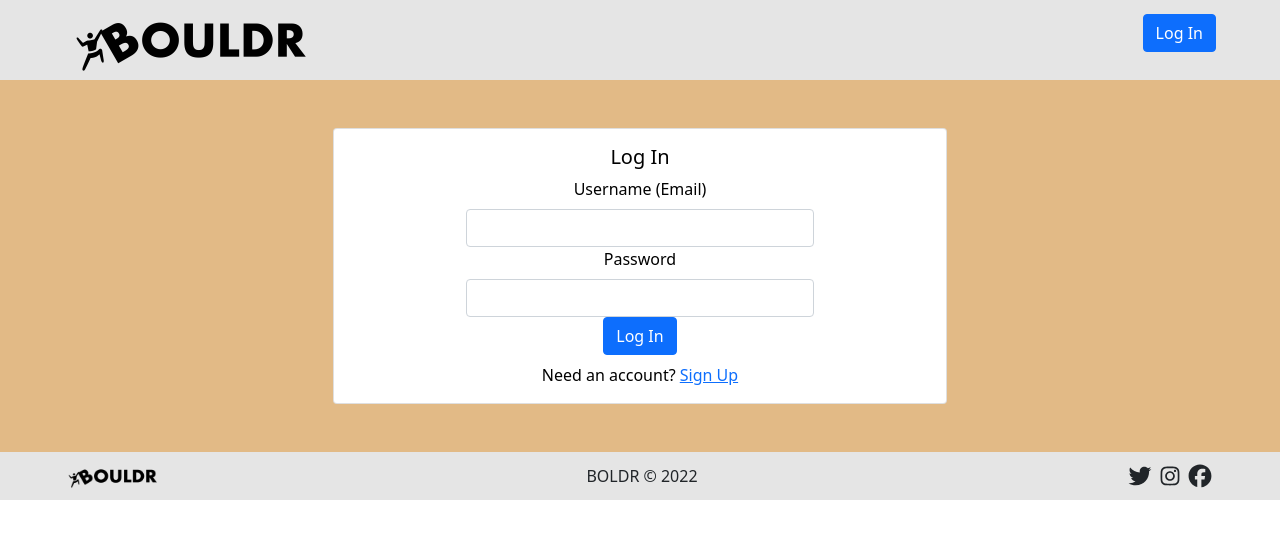
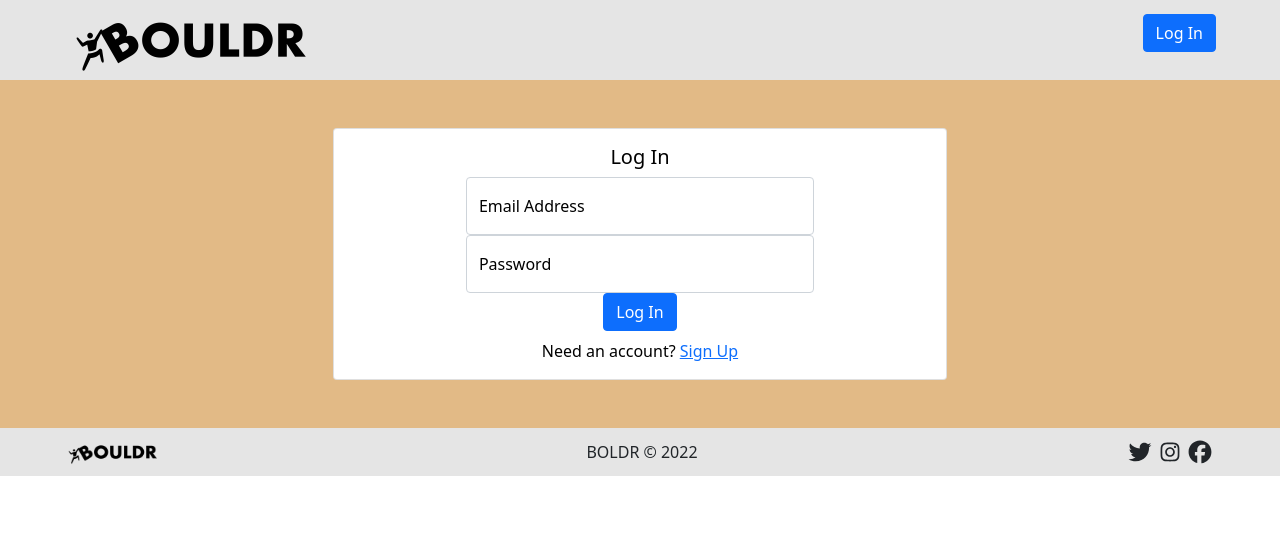
Before and after one commit to TJ178/BOULDR, a React (Create React App) app in the folder boldr/: page /login in a window 1280 px wide. Shown: the top 538 px of the page. Built offline with nearby package versions, Linux system fonts and the light colour scheme; no server answers.

Commit message:
Added floating labels to forms.

```diff
--- a/boldr/src/pages/LoginPage.js
+++ b/boldr/src/pages/LoginPage.js
@@ -1,5 +1,5 @@
 import React, { useRef, useState } from "react";
-import { Form, Button, Card, Alert } from "react-bootstrap";
+import { Form, FloatingLabel, Button, Card, Alert } from "react-bootstrap";
 import { Link, useNavigate, Navigate } from "react-router-dom";
 import classes from "./LoginPage.module.css";
 import { useAuth } from "../contexts/AuthContext.js";
@@ -36,14 +36,12 @@ export default function CreateAccountPage() {
             {error && <Alert variant="danger"> {error} </Alert>}
             <div className={classes.flexbox}>
               <Form onSubmit={handleSubmit} style={{ width: "60%" }}>
-                <Form.Group id="email">
-                  <Form.Label>Username (Email)</Form.Label>
-                  <Form.Control type="email" ref={emailRef} required />
-                </Form.Group>
-                <Form.Group id="password">
-                  <Form.Label>Password</Form.Label>
-                  <Form.Control type="password" ref={passwordRef} required />
-                </Form.Group>
+                <FloatingLabel label="Email Address" id="email">
+                  <Form.Control type="email" placeholder="Email Address" ref={emailRef} required />
+                </FloatingLabel>
+                <FloatingLabel label="Password" id="password">
+                  <Form.Control type="password" placeholder="Password" ref={passwordRef} required />
+                </FloatingLabel>
                 <Button disabled={loading} type="submit">
                   Log In
                 </Button>
```
